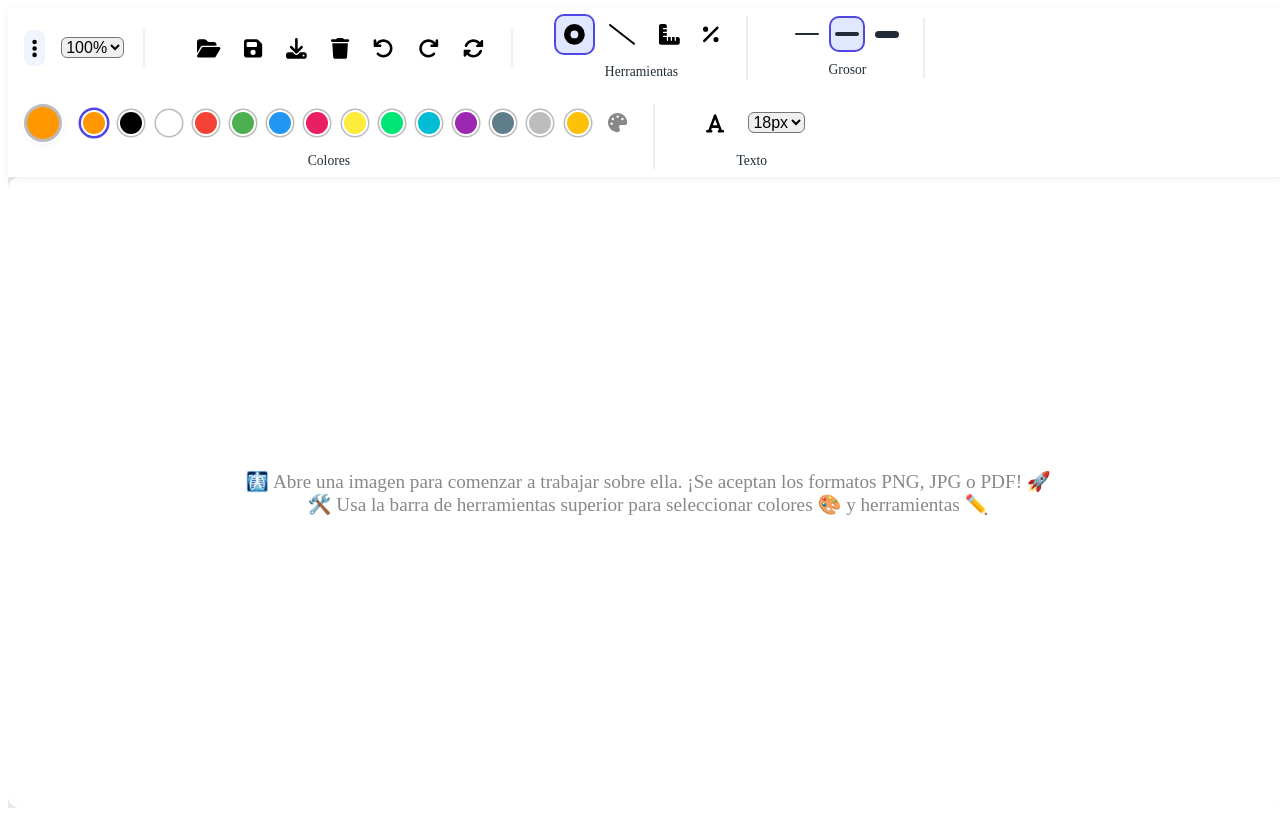
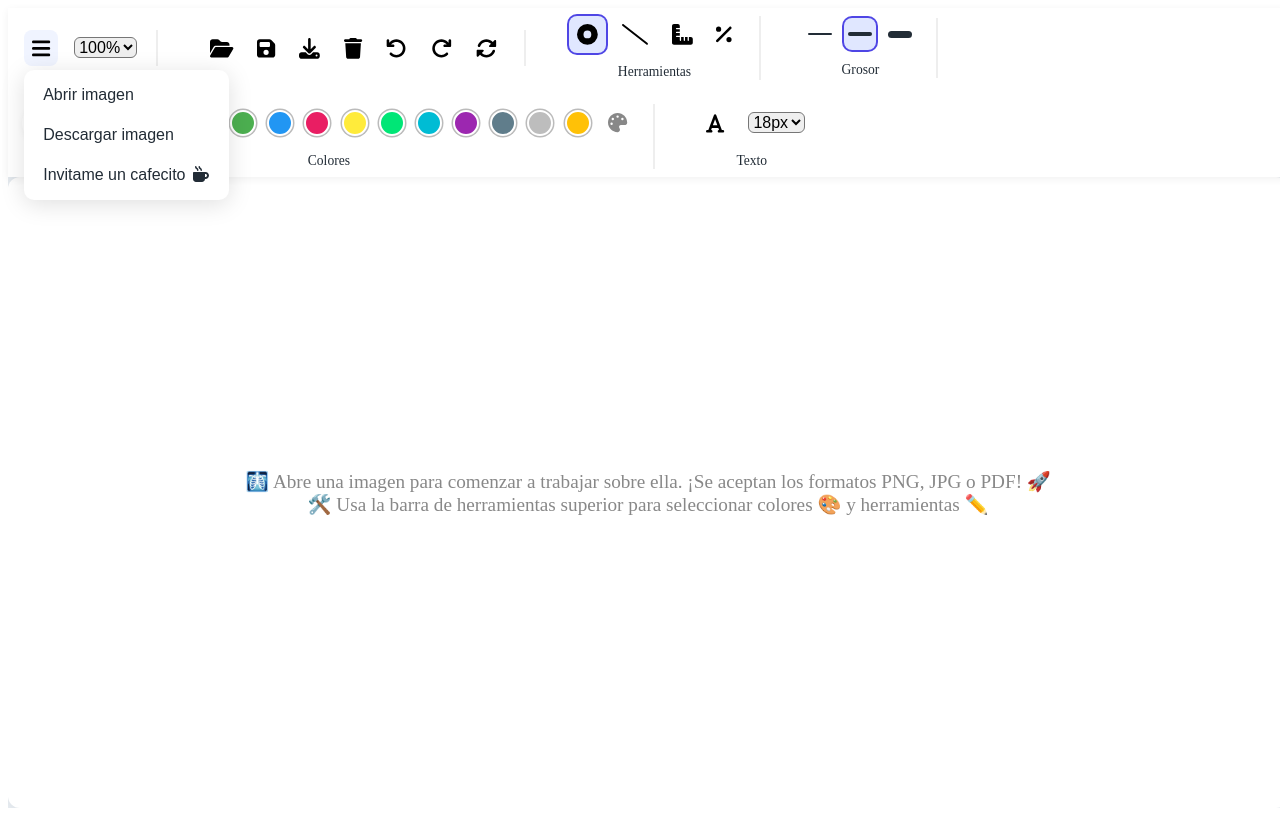
Before and after one commit to aleferrero98/DentalCeph, a React (Vite) app: page / in a window 1280 px wide. Both pictures are taken after a click on the button 34 px from the left and 47 px from the top of the page. Built offline with nearby package versions, Linux system fonts and the light colour scheme.

Commit message:
add dropdown menu item

```diff
--- a/src/components/Toolbar.jsx
+++ b/src/components/Toolbar.jsx
@@ -1,9 +1,9 @@
-import React, { useRef } from 'react';
+import React, { useRef, useState } from 'react';
 import styled, { css } from 'styled-components';
 import { FontAwesomeIcon } from '@fortawesome/react-fontawesome';
 import {
   faFolderOpen, faSave, faDownload, faTrash, faUndo, faRedo, faSyncAlt,
-  faDotCircle, faSlash, faRulerCombined, faPercent, faFont, faPalette, faBars, faEllipsisV
+  faDotCircle, faSlash, faRulerCombined, faPercent, faFont, faPalette, faBars, faEllipsisV, faMugHot
 } from '@fortawesome/free-solid-svg-icons';
 
 // Toolbar container
@@ -116,6 +116,46 @@ const ToolButtonsRow = styled.div`
   gap: 0.5rem;
 `;
 
+// Dropdown para el menú de tres puntos
+const DropdownMenu = styled.div`
+  position: absolute;
+  top: 2.5rem;
+  left: 0;
+  min-width: 205px;
+  background: #fff;
+  border-radius: 10px;
+  box-shadow: 0 4px 24px rgba(0,0,0,0.13);
+  z-index: 100;
+  padding: 0.3rem 0;
+  display: flex;
+  flex-direction: column;
+  animation: fadeIn 0.18s;
+  @keyframes fadeIn {
+    from { opacity: 0; transform: translateY(-8px); }
+    to { opacity: 1; transform: none; }
+  }
+`;
+const DropdownItem = styled.button`
+  background: none;
+  border: none;
+  text-align: left;
+  padding: 0.7rem 1.2rem;
+  font-size: 1rem;
+  color: #222c36;
+  cursor: pointer;
+  transition: background 0.15s;
+  &:hover, &:focus {
+    background: #f0f4ff;
+    color: #4f46e5;
+    outline: none;
+  }
+`;
+const MenuWrapper = styled.div`
+  position: relative;
+  display: flex;
+  align-items: center;
+`;
+
 function Toolbar({
   activeTool, onToolChange,
   color, onColorChange,
@@ -125,20 +165,49 @@ function Toolbar({
   onUndo, onRedo, onRotate, onZoomChange, zoom,
 }) {
   const colorInputRef = useRef();
+  const [menuOpen, setMenuOpen] = useState(false);
+  const menuRef = useRef();
   const handleCustomColor = () => {
     colorInputRef.current.click();
   };
   const handleColorChange = (e) => {
     onColorChange(e.target.value);
   };
+  // Cerrar el menú al hacer click fuera
+  React.useEffect(() => {
+    if (!menuOpen) return;
+    function handleClick(e) {
+      if (menuRef.current && !menuRef.current.contains(e.target)) {
+        setMenuOpen(false);
+      }
+    }
+    document.addEventListener('mousedown', handleClick);
+    return () => document.removeEventListener('mousedown', handleClick);
+  }, [menuOpen]);
   return (
     <ToolbarContainer>
       {/* Menu & Zoom */}
       <ToolGroup>
         <ToolButtonsRow>
-          <ToolButton title="Menu">
-            <FontAwesomeIcon icon={faEllipsisV} />
-          </ToolButton>
+          <MenuWrapper ref={menuRef}>
+            <ToolButton title="Menu" onClick={() => setMenuOpen(o => !o)}>
+              <FontAwesomeIcon icon={faBars} />
+            </ToolButton>
+            {menuOpen && (
+              <DropdownMenu>
+                <DropdownItem onClick={() => { setMenuOpen(false); onOpen(); }}>
+                  Abrir imagen
+                </DropdownItem>
+                <DropdownItem onClick={() => { setMenuOpen(false); onDownload(); }}>
+                  Descargar imagen
+                </DropdownItem>
+                <DropdownItem onClick={() => { setMenuOpen(false); window.open('https://cafecito.app/alejandroferrero', '_blank'); }}>
+                  Invitame un cafecito
+                  <FontAwesomeIcon icon={faMugHot} style={{ marginLeft: '8px' }} />
+                </DropdownItem>
+              </DropdownMenu>
+            )}
+          </MenuWrapper>
           <select
             aria-label="Zoom"
             value={zoom}
```
